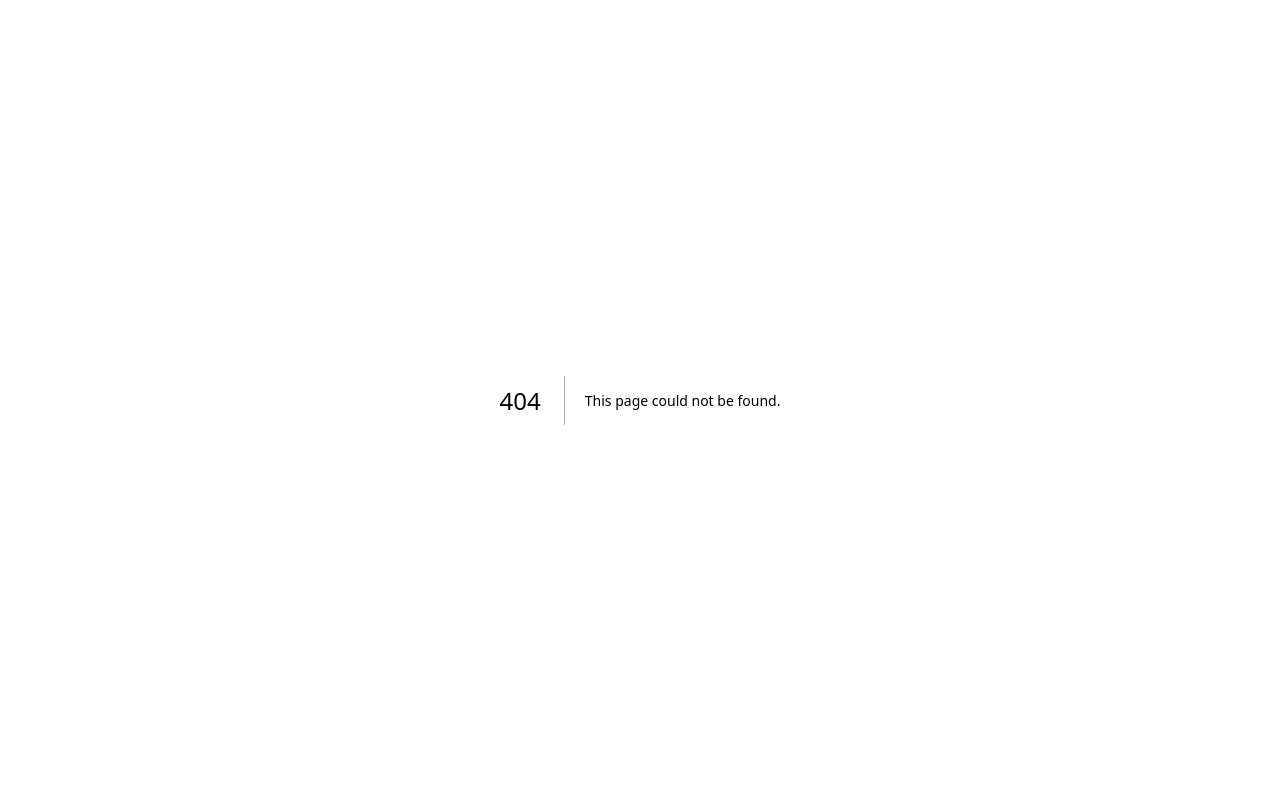
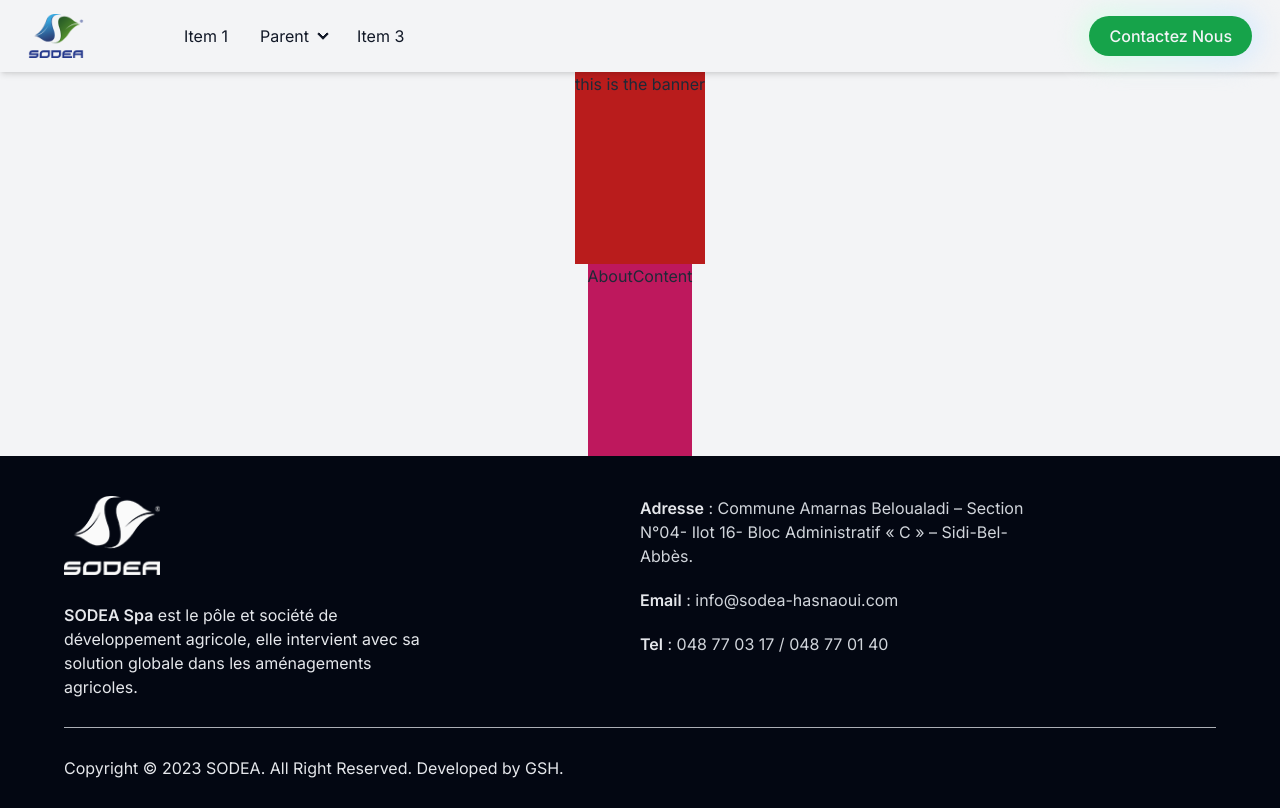
Before and after one commit to ch33kaboo/sodea, a Next.js app: page /about in a window 1280 px wide. Before the commit this address had no page. Built offline with nearby package versions, Linux system fonts and the light colour scheme; what tw-elements would draw is missing.

Commit message:
structered the code for the new route

```diff
--- /dev/null
+++ b/app/about/page.tsx
@@ -0,0 +1,13 @@
+import AboutContent from "@/components/about/AboutContent";
+import Banner from "@/components/about/Banner";
+import Layout from "@/components/layout/Layout";
+import React from "react";
+
+export default function page() {
+    return (
+        <Layout>
+            <Banner></Banner>
+            <AboutContent></AboutContent>
+        </Layout>
+    );
+}
--- /dev/null
+++ b/components/about/AboutContent.tsx
@@ -0,0 +1,5 @@
+import React from "react";
+
+export default function AboutContent() {
+    return <div className="h-48 bg-pink-700">AboutContent</div>;
+}
--- /dev/null
+++ b/components/about/Banner.tsx
@@ -0,0 +1,5 @@
+import React from "react";
+
+export default function Banner() {
+    return <div className="h-48 bg-red-700">this is the banner</div>;
+}
--- a/components/layout/Layout.tsx
+++ b/components/layout/Layout.tsx
@@ -9,7 +9,7 @@ type LayoutProps = {
 
 export default function Layout({ children }: LayoutProps) {
     return (
-        <main className="flex flex-col items-center justify-start relative font-sans min-h-screen bg-gray-100">
+        <main className="flex flex-col items-center justify-start relative font-sans min-h-screen bg-gray-100 pt-[72px]">
             <Navbar />
             {children}
             <Footer />
```
